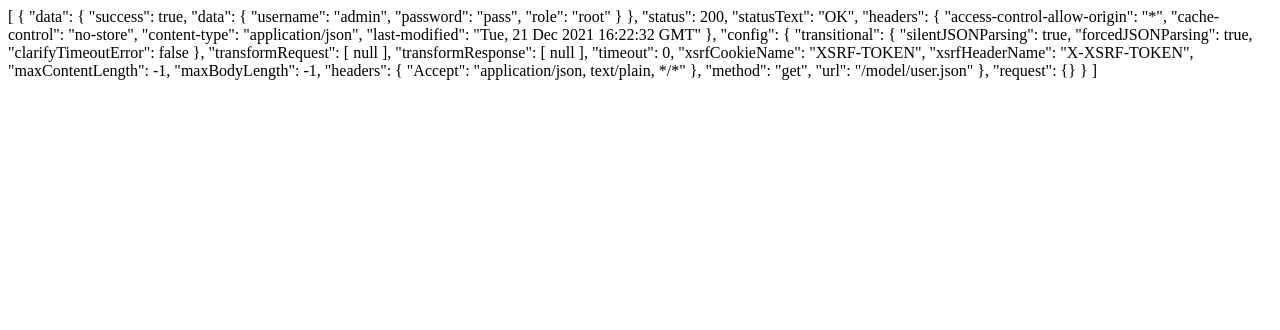
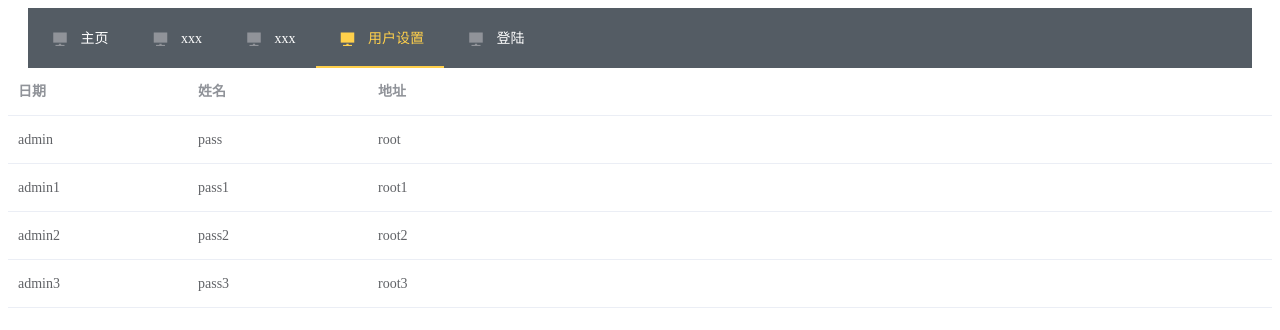
Before and after one commit to whale4u/element-ui-demo, a Vue app: page /user in a window 1280 px wide. Shown: the top 330 px of the page. Built offline with nearby package versions, Linux system fonts and the light colour scheme.

Commit message:
新增全局菜单

```diff
--- a/public/model/user.json
+++ b/public/model/user.json
@@ -1,8 +1,20 @@
 {
     "success": true,
-    "data": {
+    "data": [{
         "username": "admin",
         "password": "pass",
         "role": "root"
-    }
+    },{
+        "username": "admin1",
+        "password": "pass1",
+        "role": "root1"
+    },{
+        "username": "admin2",
+        "password": "pass2",
+        "role": "root2"
+    },{
+        "username": "admin3",
+        "password": "pass3",
+        "role": "root3"
+    }]
 }
--- /dev/null
+++ b/src/pages/common/index.vue
@@ -0,0 +1,44 @@
+<template>
+  <div >
+    <!-- <home></home> -->
+  <el-header>
+    <el-menu
+      :default-active="this.$route.path"
+      router mode="horizontal"
+      class="el-menu-vertical-demo"
+      @open="handleOpen"
+      @close="handleClose"
+      background-color="#545c64"
+      text-color="#fff"
+      active-text-color="#ffd04b">
+      <el-menu-item v-for="(item,i) in navList" :key="i" :index="item.name">
+        <template slot="title">
+          <i class="el-icon-s-platform"></i>
+          <span> {{ item.navItem }}</span>
+        </template>
+      </el-menu-item>
+    </el-menu>
+  </el-header>
+    <router-view/>
+  </div>
+</template>
+
+<script>
+export default {
+  name: 'parent',
+  data () {
+      return {
+         navList:[
+            {name:'/',navItem:'主页'},
+            {name:'/components/Management',navItem:'xxx'},
+            {name:'/components/User',navItem:'xxx'},
+            {name:'/user',navItem:'用户设置'},
+            {name:'/login',navItem:'登陆'},
+        ],
+      }
+  }
+}
+</script>
+
+<style>
+</style>
--- a/src/pages/home/index.vue
+++ b/src/pages/home/index.vue
@@ -1,23 +1,5 @@
 <template>
 <el-container>
-  <el-header>
-    <el-menu
-      :default-active="this.$route.path"
-      router mode="horizontal"
-      class="el-menu-vertical-demo"
-      @open="handleOpen"
-      @close="handleClose"
-      background-color="#545c64"
-      text-color="#fff"
-      active-text-color="#ffd04b">
-      <el-menu-item v-for="(item,i) in navList" :key="i" :index="item.name">
-        <template slot="title">
-          <i class="el-icon-s-platform"></i>
-          <span> {{ item.navItem }}</span>
-        </template>
-      </el-menu-item>
-    </el-menu>
-  </el-header>
   <el-container>
     <!-- <div>
       <el-radio-group v-model="isCollapse" style="margin-bottom: 20px;">
@@ -124,13 +106,6 @@
     name: 'Home',
     data() {
       return {
-         navList:[
-            {name:'/components/ServiceHall',navItem:'服务大厅'},
-            {name:'/components/Management',navItem:'权限管理'},
-            {name:'/components/User',navItem:'用户管理'},
-            {name:'/users',navItem:'用户设置'},
-            {name:'/login',navItem:'登陆'},
-        ],
         tableData: [{
           date: '2016-05-02',
           name: '王小虎',
--- a/src/pages/login/index.vue
+++ b/src/pages/login/index.vue
@@ -6,12 +6,10 @@
       </div>
       <el-form lable-width="160px" inline>
           <el-form-item label="用户名：">
-
-              <el-input v-model="username" placeholder="请输入用户名"></el-input>
+              <el-input v-model="loginForm.username" placeholder="请输入用户名"></el-input>
           </el-form-item>
           <el-form-item label="密码：">
-
-              <el-input placeholder="请输入密码" v-model="password" show-password></el-input>
+              <el-input placeholder="请输入密码" v-model="loginForm.password" show-password></el-input>
           </el-form-item>
           <!-- <el-form-item>
               <el-button>登录</el-button>
@@ -27,8 +25,8 @@
 </template>
 
 <script>
-// import axios from 'axios';
-import { getData } from '../../../http'
+import axios from 'axios';
+// import { getData } from '../../../http'
 export default {
   name: 'Login',
   data () {
@@ -40,22 +38,22 @@ export default {
     }
   },
   mounted() {
-    this.getToken();
+    // this.getToken();
   },
   methods: {
     getToken() {
-      // axios.get('/model/data.json').then(res => {
-      //   const data = res?.data?.data;
-      //   if(data?.token) {
+      axios.get('/model/data.json').then(res => {
+        const data = res?.data?.data;
+        if(data?.token) {
+          location.href = '/'
+        }
+      })
+      // getData('/model/data.json').then(res => {
+      //   console.log('res:', res.data);
+      //     if(res.token) {
       //     location.href = '/home'
       //   }
       // })
-      getData('/model/data.json').then(res => {
-        console.log('res:', res);
-          if(res.token) {
-          location.href = '/home'
-        }
-      })
     }
   }
 }
--- a/src/pages/user/index.vue
+++ b/src/pages/user/index.vue
@@ -1,6 +1,24 @@
 <template>
 <div>
-  <div>{{user}}</div>
+  <!-- <div>{{user}}</div> -->
+ <el-table
+      :data="user[0]"
+      style="width: 100%">
+      <el-table-column
+        prop="username"
+        label="日期"
+        width="180">
+      </el-table-column>
+      <el-table-column
+        prop="password"
+        label="姓名"
+        width="180">
+      </el-table-column>
+      <el-table-column
+        prop="role"
+        label="地址">
+      </el-table-column>
+    </el-table>
 </div>
 </template>
 
@@ -22,7 +40,7 @@ export default {
     getUser() {
       axios.get('/model/user.json').then(res => {
         console.log('user', res)
-        this.user.push(res)
+        this.user.push(res.data['data'])
       })
       // getData('/model/user.json').then(res => {
       //   console.log(res);
--- a/src/router/index.js
+++ b/src/router/index.js
@@ -1,6 +1,7 @@
 import Vue from "vue"
 import Router from "vue-router"
 import Login from '@/pages/login/index'
+import Common from '@/pages/common'
 import Home from '@/pages/home/index'
 import User from '@/pages/user/index'
 
@@ -14,7 +15,12 @@ export default new Router({
             component: Login
         },
         {
-            path: '/home',
+            path: '/',
+            name: 'Common',
+            component: Common,
+            children: [
+                {
+                    path: '/',
                     name: 'Home',
                     component: Home
                 },
@@ -23,6 +29,8 @@ export default new Router({
                     name: 'User',
                     component: User
                 }
+            ]
+        }
     ],
     // 修改此处！解决路由不生效问题！
     mode: 'history'
```
Lines whose indentation alone changed are shown as unchanged.
